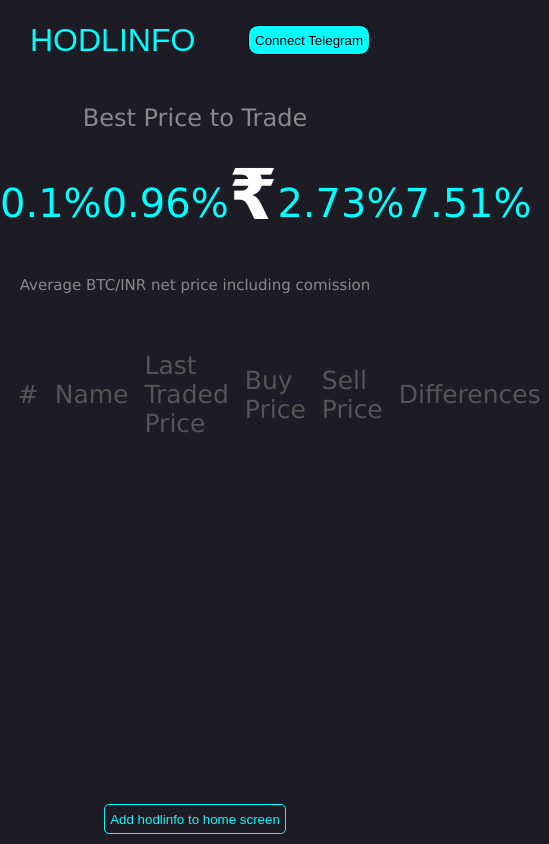
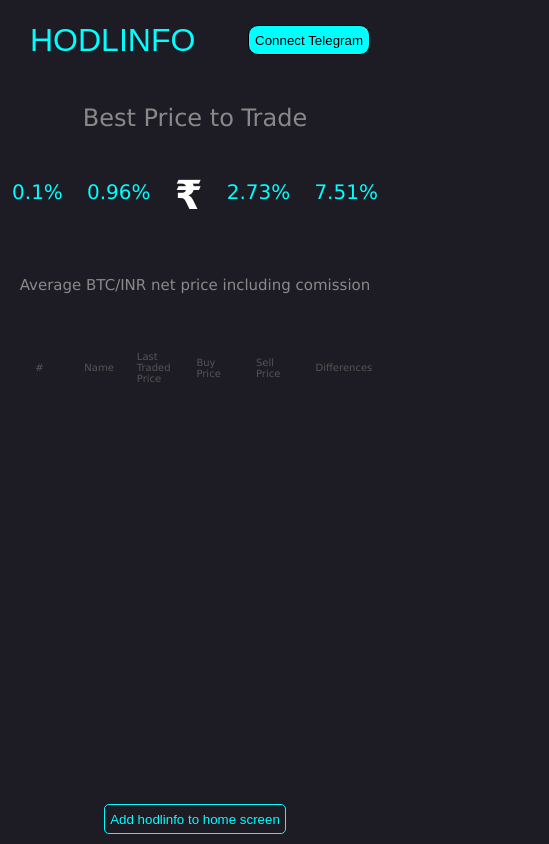
Before and after one commit to Durgesh099/QuadB_Test_Project, a website: page index.html in a window 390 px wide. Shown: the whole page, 549 px wide, since content can reach past the window. Drawn offline with Linux system fonts and the light colour scheme.

Commit message:
2nd commit

```diff
--- a/style.css
+++ b/style.css
@@ -134,3 +134,18 @@
     color: white;
     transition: 1s;
 }
+
+@media screen and (max-width:800px) {
+    .agg p{
+        font-size: 20px;
+    }
+    .val{
+        font-size: 40px;
+    }
+    .Headcell {
+        font-size: 10px;
+    }
+    .cell {
+        font-size: 15px;
+    }
+}
```
